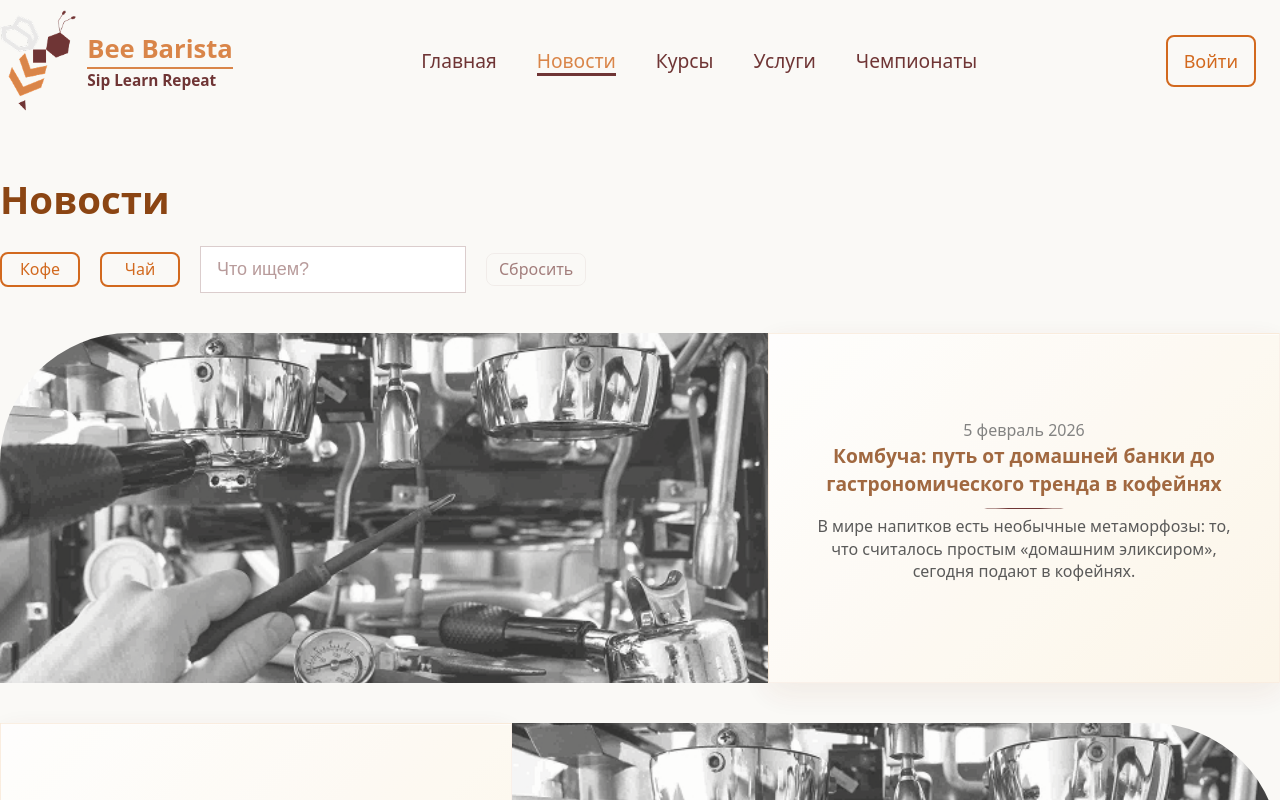
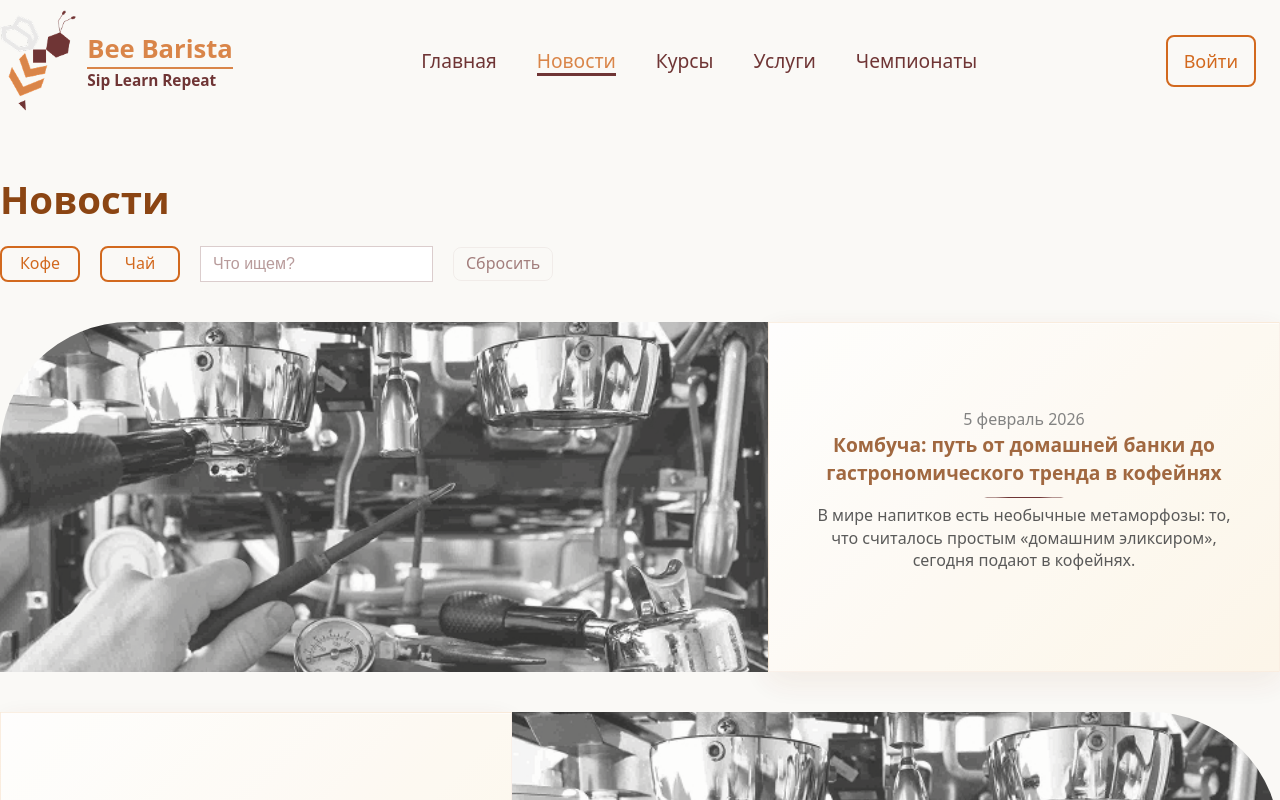
Before and after one commit to romkalan/Coffee-Tea-Mastery, a React (Vite) app: page /news in a window 1280 px wide. Built offline with nearby package versions, Linux system fonts and the light colour scheme.

Commit message:
fix: match search input height to filter buttons

```diff
--- a/src/components/SearchField/styles.module.scss
+++ b/src/components/SearchField/styles.module.scss
@@ -6,6 +6,7 @@
 
 .searchField {
   @include input-base;
+  @include input-small;
 }
 
 .button {
```
